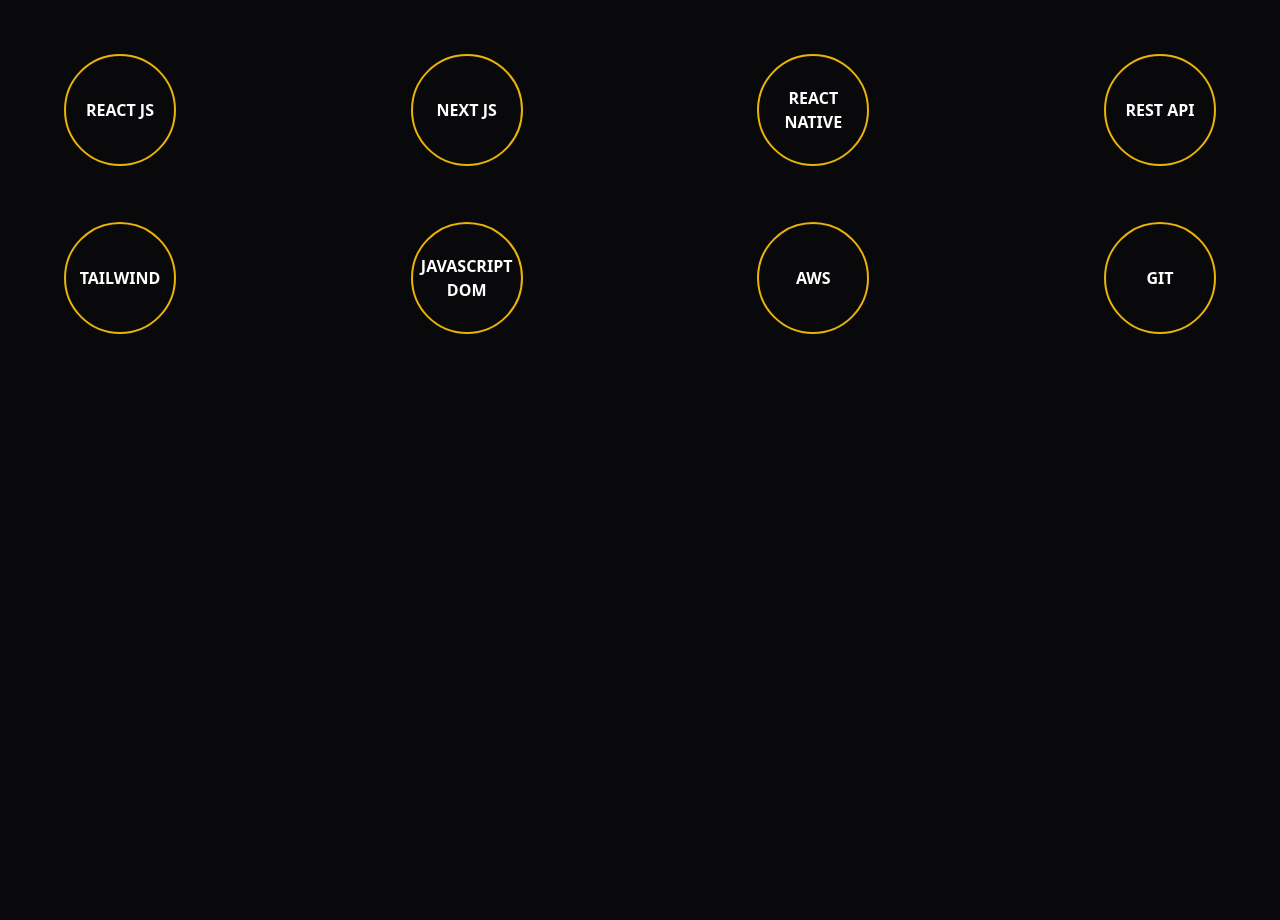
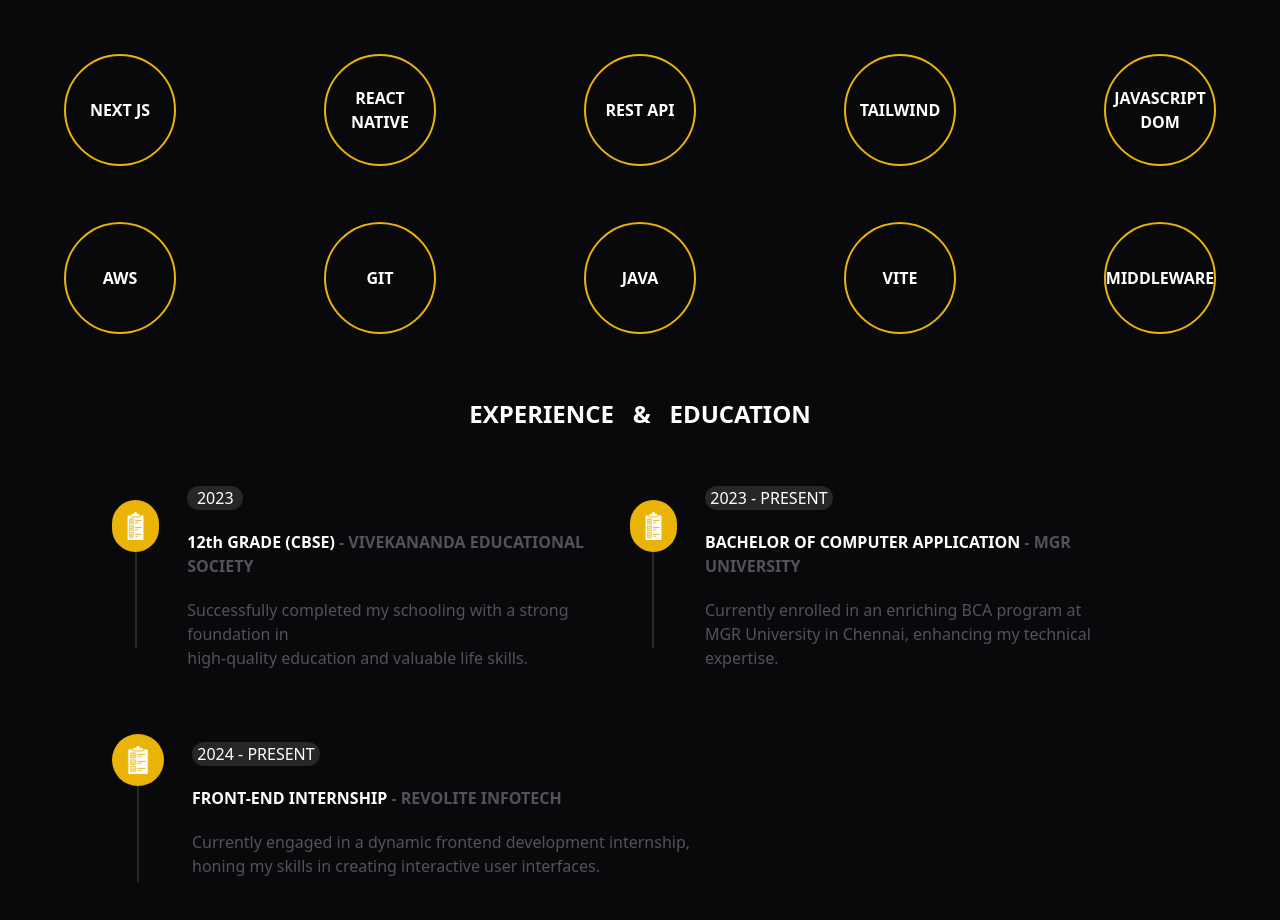
Before and after one commit to Aadhisaravanan13/Portfolio, a React (Vite) app in the folder Portfolio/: page / in a window 1280 px wide. Shown: the part 1802-2722 px from the top of the page. Built offline with nearby package versions, Linux system fonts and the light colour scheme.

Commit message:
about page completed

```diff
--- a/Portfolio/src/Screens/About.tsx
+++ b/Portfolio/src/Screens/About.tsx
@@ -1,3 +1,4 @@
+import MyExperience from "../components/MyExperience";
 import MySkill from "../components/MySkill";
 import PersonalInfos from "../components/PersonalInfos";
 function About() {
@@ -5,6 +6,7 @@
     <>
       <PersonalInfos />
       <MySkill />
+      <MyExperience />
     </>
   );
 }
--- /dev/null
+++ b/Portfolio/src/components/MyExperience.tsx
@@ -0,0 +1,125 @@
+import Description from "../assets/note-pad.png";
+function MyExperience() {
+  return (
+    <>
+      <div className="text-center pb-12">
+        <h1 className="text-2xl font-bold text-white">
+          EXPERIENCE &nbsp; & &nbsp; EDUCATION
+        </h1>
+      </div>
+      <div className="flex-col space-y-16 px-24">
+        <div className="flex justify-between ">
+          <div className="flex">
+            <div className="flex flex-col justify-center items-center ">
+              <div className="p-3 rounded-full cursor-pointer bg-yellow-500">
+                <img src={Description} alt="note" className="h-7 w-7" />
+              </div>
+              <div className="h-24 w-0 border border-zinc-800" />
+            </div>
+            <div className="flex flex-col pt-2 pl-7">
+              <div>
+                <p className="border-0 bg-zinc-800 rounded-full text-white w-14 text-center">
+                  2023
+                </p>
+                <h3 className="text-white font-semibold pt-5 pb-5">
+                  12th GRADE (CBSE){" "}
+                  <span className="text-zinc-600 font-sans">
+                    - VIVEKANANDA EDUCATIONAL SOCIETY
+                  </span>{" "}
+                </h3>
+                <p className="text-zinc-600">
+                  Successfully completed my schooling with a strong foundation
+                  in <br /> high-quality education and valuable life skills.
+                </p>
+              </div>
+            </div>
+          </div>
+
+          <div className="flex pr-10">
+            <div className="flex flex-col justify-center items-center ">
+              <div className="p-3 rounded-full cursor-pointer bg-yellow-500">
+                <img src={Description} alt="note" className="h-7 w-7" />
+              </div>
+              <div className="h-24 w-0 border border-zinc-800" />
+            </div>
+            <div className="flex flex-col pt-2 pl-7">
+              <div>
+                <p className="border-0 bg-zinc-800 rounded-full text-white w-32 text-center">
+                  2023 - PRESENT
+                </p>
+                <h3 className="text-white font-semibold pt-5 pb-5">
+                  BACHELOR OF COMPUTER APPLICATION{" "}
+                  <span className="text-zinc-600 font-sans">
+                    {" "}
+                    - MGR UNIVERSITY
+                  </span>{" "}
+                </h3>
+                <p className="text-zinc-600">
+                  Currently enrolled in an enriching BCA program at <br /> MGR
+                  University in Chennai, enhancing my technical expertise.
+                </p>
+              </div>
+            </div>
+          </div>
+        </div>
+
+        <div className="flex justify-between ">
+          <div className="flex">
+            <div className="flex flex-col justify-center items-center ">
+              <div className="p-3 rounded-full cursor-pointer bg-yellow-500">
+                <img src={Description} alt="note" className="h-7 w-7" />
+              </div>
+              <div className="h-24 w-0 border border-zinc-800" />
+            </div>
+            <div className="flex flex-col pt-2 pl-7">
+              <div>
+                <p className="border-0 bg-zinc-800 rounded-full text-white w-32 text-center">
+                  2024 - PRESENT
+                </p>
+                <h3 className="text-white font-semibold pt-5 pb-5">
+                  FRONT-END INTERNSHIP{" "}
+                  <span className="text-zinc-600 font-sans">
+                    - REVOLITE INFOTECH
+                  </span>{" "}
+                </h3>
+                <p className="text-zinc-600">
+                  Currently engaged in a dynamic frontend development
+                  internship, <br />
+                  honing my skills in creating interactive user interfaces.
+                </p>
+              </div>
+            </div>
+          </div>
+
+          {/* <div className="flex">
+            <div className="flex flex-col justify-center items-center ">
+              <div className="p-3 rounded-full cursor-pointer bg-yellow-500">
+                <img src={Description} alt="note" className="h-7 w-7" />
+              </div>
+              <div className="h-24 w-0 border border-zinc-800" />
+            </div>
+            <div className="flex flex-col pt-2 pl-7">
+              <div>
+                <p className="border-0 bg-zinc-800 rounded-full text-white w-14 text-center">
+                  2023
+                </p>
+                <h3 className="text-white font-semibold pt-5 pb-5">
+                  12th GRADE (CBSE){" "}
+                  <span className="text-zinc-600 font-sans">
+                    - VIVEKANANDHA EDUCATIONAL SCOCIETY
+                  </span>{" "}
+                </h3>
+                <p className="text-zinc-600">
+                  Successfully completed my schooling with a strong foundation
+                  in <br /> high-quality education and valuable life skills.
+                </p>
+              </div>
+            </div>
+          </div> */}
+        </div>
+      </div>
+    </>
+  );
+}
+
+export default MyExperience;
--- a/Portfolio/src/components/MySkill.tsx
+++ b/Portfolio/src/components/MySkill.tsx
@@ -12,17 +12,20 @@
     { id: 10, name: "JAVASCRIPT DOM" },
     { id: 11, name: "AWS" },
     { id: 12, name: "GIT" },
+    {id: 13, name: "JAVA"},
+    { id: 14, name: "VITE"},
+    {id: 15, name: "MIDDLEWARE"}
   ];
 
-  const firstRow = skills.slice(0, 4);
-  const secondRow = skills.slice(4, 8);
-  const thirdRow = skills.slice(8);
+  const firstRow = skills.slice(0, 5);
+  const secondRow = skills.slice(5, 10);
+  const thirdRow = skills.slice(10);
 
   return (
     <>
-      <div className="flex flex-col items-center justify-center px-4 sm:px-8">
+      <div className="flex flex-col items-center justify-center px-4 sm:px-8 pb-16">
         <div className="text-center pb-12">
-          <h1 className="text-2xl font-bold text-white">MY SKILLS</h1>
+          <h1 className="text-2xl font-bold text-white">MY &nbsp;SKILLS</h1>
         </div>
         <div className="space-y-14 w-full max-w-6xl">
           {/* First row of skills */}
@@ -33,7 +36,7 @@
                 className="flex justify-center items-center cursor-pointer w-28 h-28 border-2 border-yellow-500
               rounded-full bg-transparent hover:bg-yellow-500 hover:text-gray-900 hover:scale-110 transition duration-700"
               >
-                <p className="font-bold text-white text-center">{item.name}</p>
+                <p className="font-bold text-white text-center ">{item.name}</p>
               </div>
             ))}
           </div>
@@ -45,7 +48,7 @@
                 className="flex justify-center items-center cursor-pointer w-28 h-28 border-2 border-yellow-500
               rounded-full bg-transparent hover:bg-yellow-500 hover:text-gray-900 hover:scale-110 transition duration-500"
               >
-                <p className="font-bold text-white text-center">{item.name}</p>
+                <p className="font-bold text-white text-center ">{item.name}</p>
               </div>
             ))}
           </div>
@@ -56,7 +59,7 @@
                 className="flex justify-center items-center cursor-pointer w-28 h-28 border-2 border-yellow-500
               rounded-full bg-transparent hover:bg-yellow-500 hover:text-gray-900 hover:scale-110 transition duration-700"
               >
-                <p className="font-bold text-white text-center">{item.name}</p>
+                <p className="font-bold text-white text-center ">{item.name}</p>
               </div>
             ))}
           </div>
--- a/Portfolio/src/components/PersonalInfos.tsx
+++ b/Portfolio/src/components/PersonalInfos.tsx
@@ -192,16 +192,16 @@
   };
   return (
     <>
-      <div className="flex-col p-10 relative">
+      <div className="flex-col p-10 relative max-w-full">
         <div>{headers()}</div>
-        <h2 className=" text-gray-100 text-xl font-semibold pt-16 pb-10 ">
+        <h2 className=" text-gray-100 text-xl font-semibold pt-16 pb-10 pl-10 ">
           PERSONAL INFOS
         </h2>
-        <div className="flex ">
+        <div className="flex pl-10">
           <div className="flex">{personalDetailsList()}</div>
           <div className="flex-col">{informationChart()}</div>
         </div>
-        <div>{Button()}</div>
+        <div className="pl-10">{Button()}</div>
       </div>
     </>
   );
```
Also changed, not shown: Portfolio/src/assets/note-pad.png (added).
